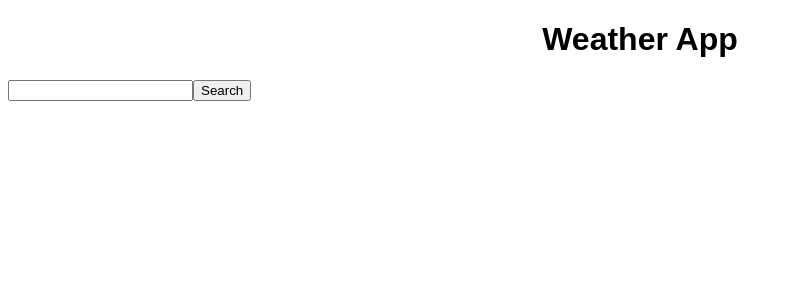
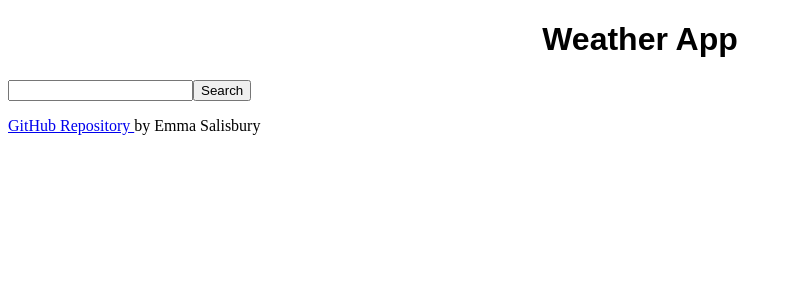
Before and after one commit to emmagsal/my-react-app, a React (Create React App) app: page / in a window 1280 px wide. Shown: the top 300 px of the page, without its empty margins (0-792 px from the left). Built offline with nearby package versions, Linux system fonts and the light colour scheme.

Commit message:
added github link

```diff
--- /dev/null
+++ b/src/Footer.js
@@ -0,0 +1,12 @@
+import React, { useState } from "react";
+import axios from "axios";
+
+export default function Footer() {
+    return (
+        <div>
+            <p>
+                <a href="https://github.com/emmagsal/my-react-app">GitHub Repository </a>
+           by Emma Salisbury </p>
+        </div>
+    )
+}
--- a/src/index.js
+++ b/src/index.js
@@ -3,6 +3,7 @@ import { createRoot } from "react-dom/client";
 
 import App from "./App";
 import Form from "./Form";
+import Footer from "./Footer";
 
 import "./index.css";
 
@@ -13,5 +14,6 @@ root.render(
   <StrictMode>
     <App />
     <Form />
+    <Footer />
   </StrictMode>
 );
```
